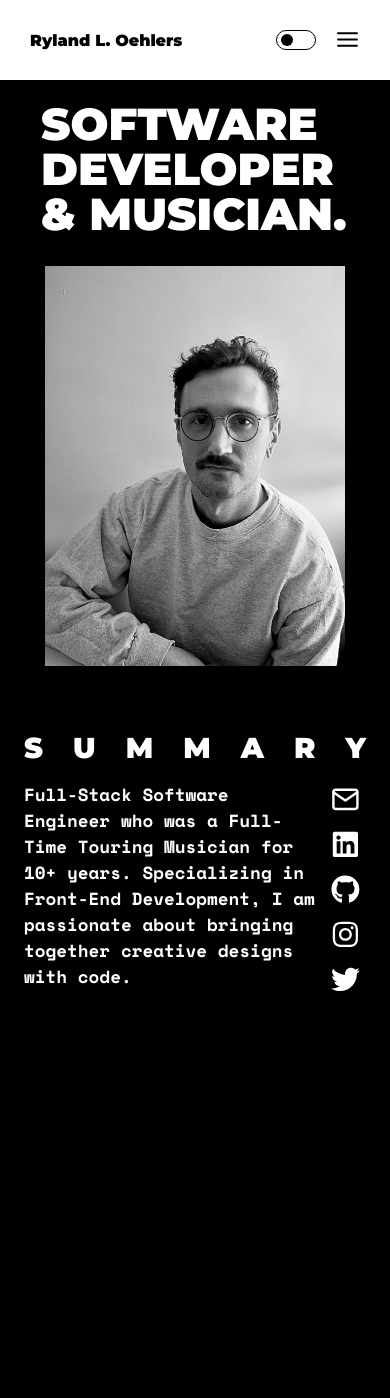
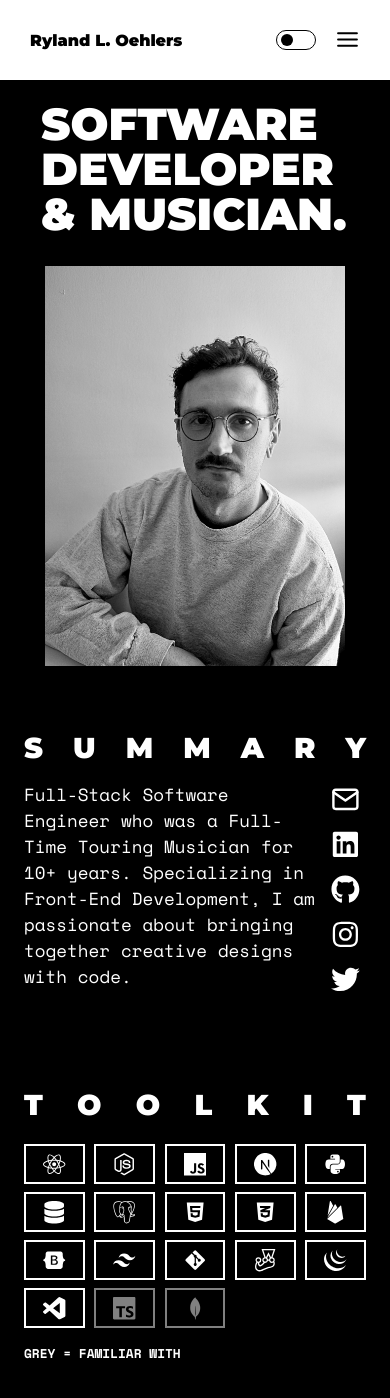
Before and after one commit to rylandinthesun/new-portfolio-site, a Next.js app: page / in a window 390 px wide. Shown: the top 1398 px of the page. Before the commit the page ends 1039 px from the top, so only its background shows below. Built offline with nearby package versions, Linux system fonts and the light colour scheme.

Commit message:
tookkit section added

```diff
--- a/pages/index.js
+++ b/pages/index.js
@@ -2,7 +2,32 @@ import Head from 'next/head';
 import Image from 'next/image';
 import selfPortrait from '../images/selfportrait.jpg';
 import { FiMail } from 'react-icons/fi';
-import { FaLinkedin, FaGithub, FaInstagram, FaTwitter } from 'react-icons/fa';
+import {
+	SiJavascript,
+	SiPostgresql,
+	SiFirebase,
+	SiVisualstudiocode,
+	SiNextDotJs,
+	SiJest,
+	SiJquery,
+	SiTailwindcss,
+	SiTypescript,
+	SiMongodb
+} from 'react-icons/si';
+import {
+	FaLinkedin,
+	FaGithub,
+	FaInstagram,
+	FaTwitter,
+	FaReact,
+	FaNodeJs,
+	FaPython,
+	FaDatabase,
+	FaHtml5,
+	FaCss3Alt,
+	FaBootstrap,
+	FaGitAlt
+} from 'react-icons/fa';
 import styles from '../styles/Home.module.css';
 
 export default function Home () {
@@ -27,7 +52,7 @@ export default function Home () {
 			</main>
 
 			<section className={styles.summary}>
-				<div>
+				<div className={styles.summaryTitle}>
 					<h2>S</h2>
 					<h2>U</h2>
 					<h2>M</h2>
@@ -36,7 +61,7 @@ export default function Home () {
 					<h2>R</h2>
 					<h2>Y</h2>
 				</div>
-				<div>
+				<div className={styles.content}>
 					<p>
 						Full-Stack Software Engineer who was a Full-Time Touring Musician for 10+ years. Specializing in
 						Front-End Development, I am passionate about bringing together creative designs with code.
@@ -64,6 +89,105 @@ export default function Home () {
 					</section>
 				</div>
 			</section>
+
+			<section className={styles.toolKit}>
+				<div className={styles.tools}>
+					<div className={styles.toolCard}>
+						<FaReact />
+						<span>React</span>
+					</div>
+					<div className={styles.toolCard}>
+						<FaNodeJs />
+						<span>Node/Express</span>
+					</div>
+					<div className={styles.toolCard}>
+						<SiJavascript />
+						<span>JavaScript</span>
+					</div>
+					<div className={styles.toolCard}>
+						<SiNextDotJs />
+						<span>Next</span>
+					</div>
+					<div className={styles.toolCard}>
+						<FaPython />
+						<span>Python</span>
+					</div>
+					<div className={styles.toolCard}>
+						<FaDatabase />
+						<span>SQL</span>
+					</div>
+					<div className={styles.toolCard}>
+						<SiPostgresql />
+						<span>PostgreSQL</span>
+					</div>
+					<div className={styles.toolCard}>
+						<FaHtml5 />
+						<span>HTML</span>
+					</div>
+					<div className={styles.toolCard}>
+						<FaCss3Alt />
+						<span>CSS</span>
+					</div>
+					<div className={styles.toolCard}>
+						<SiFirebase />
+						<span>Firebase</span>
+					</div>
+					<div className={styles.toolCard}>
+						<FaBootstrap />
+						<span>Bootstrap</span>
+					</div>
+					<div className={styles.toolCard}>
+						<SiTailwindcss />
+						<span>Tailwind</span>
+					</div>
+					<div className={styles.toolCard}>
+						<FaGitAlt />
+						<span>Git</span>
+					</div>
+					<div className={styles.toolCard}>
+						<SiJest />
+						<span>Jest</span>
+					</div>
+					<div className={styles.toolCard}>
+						<SiJquery />
+						<span>JQuery</span>
+					</div>
+					<div className={styles.toolCard}>
+						<SiVisualstudiocode />
+						<span>VS Code</span>
+					</div>
+					<div
+						className={[
+							styles.toolCard,
+							styles.familiarWith
+						].join(' ')}
+					>
+						<SiTypescript />
+						<span>TypeScript</span>
+					</div>
+					<div
+						className={[
+							styles.toolCard,
+							styles.familiarWith
+						].join(' ')}
+					>
+						<SiMongodb />
+						<span>MongoDB</span>
+					</div>
+				</div>
+
+				<div className={styles.toolkitTitle}>
+					<h2>T</h2>
+					<h2>O</h2>
+					<h2>O</h2>
+					<h2>L</h2>
+					<h2>K</h2>
+					<h2>I</h2>
+					<h2>T</h2>
+				</div>
+			</section>
+
+			<h6 className={styles.familiar}>GREY = FAMILIAR WITH</h6>
 		</div>
 	);
 }
--- a/styles/Home.module.css
+++ b/styles/Home.module.css
@@ -38,10 +38,15 @@
 	justify-content: space-between;
 }
 
-.summary div {
+.summaryTitle {
 	display: flex;
 	flex-direction: column;
-	justify-content: space-between;
+	align-items: center;
+}
+
+.content {
+	display: flex;
+	flex-direction: column;
 }
 
 .summary h2 {
@@ -54,7 +59,6 @@
 .summary p {
 	width: 36rem;
 	font-family: 'Space Mono', monospace;
-	font-weight: 700;
 	font-size: 1.4rem;
 	text-align: right;
 	margin-top: 0;
@@ -72,6 +76,71 @@
 
 .socials a:hover {
 	color: #949494;
+}
+
+.familiar {
+	padding: 0 3rem;
+	margin-top: 1rem;
+	font-family: 'Space Mono', monospace;
+	font-size: 1rem;
+}
+
+.familiarWith {
+	border-color: #808080;
+}
+
+.familiarWith svg {
+	color: #808080;
+}
+
+.familiarWith span {
+	color: #808080;
+}
+
+.toolKit {
+	display: flex;
+	justify-content: space-between;
+	width: 100%;
+	margin-top: 5rem;
+	padding: 0 3rem;
+}
+
+.toolkitTitle {
+	display: flex;
+	flex-direction: column;
+	align-items: center;
+}
+
+.toolKit h2 {
+	font-family: 'Montserrat', sans-serif;
+	font-size: 2.2rem;
+	font-weight: 900;
+	margin: 0;
+}
+
+.tools {
+	width: 75%;
+	display: grid;
+	grid-template-columns: repeat(auto-fit, minmax(160px, 1fr));
+	gap: 0.6rem;
+	row-gap: 0.5rem;
+	margin-right: 20px;
+	margin-top: 0.6rem;
+}
+
+.toolCard {
+	display: flex;
+	justify-content: center;
+	align-items: center;
+	border-width: 2px;
+	border-style: solid;
+	height: 40px;
+	font-family: 'Space Mono', monospace;
+	font-size: 1.1rem;
+}
+
+.toolCard span {
+	margin-left: 5px;
 }
 
 @media only screen and (max-width: 865px) {
@@ -100,6 +169,31 @@
 		width: 25rem;
 		padding-left: 10px;
 	}
+
+	.familiar {
+		padding: 0 1rem;
+		font-size: 0.9rem;
+	}
+
+	.toolKit {
+		padding: 0 1rem;
+	}
+
+	.toolKit h2 {
+		font-size: 1.8rem;
+	}
+
+	.tools {
+		grid-template-columns: repeat(auto-fit, minmax(75px, 1fr));
+	}
+
+	.toolCard {
+		font-size: 1.4rem;
+	}
+
+	.toolCard span {
+		display: none;
+	}
 }
 
 @media only screen and (max-width: 480px) {
@@ -113,9 +207,13 @@
 		flex-direction: column;
 	}
 
-	.summary div {
+	.summaryTitle {
 		flex-direction: row;
 		justify-content: space-between;
+	}
+
+	.content {
+		flex-direction: row;
 	}
 
 	.summary p {
@@ -123,6 +221,20 @@
 		padding-right: 6px;
 		padding-left: 0;
 		margin-top: 1rem;
+	}
+
+	.familiar {
+		font-size: 0.8rem;
+	}
+
+	.toolKit {
+		flex-direction: column-reverse;
+	}
+
+	.toolkitTitle {
+		display: flex;
+		flex-direction: row;
+		justify-content: space-between;
 	}
 
 	.socials {
@@ -133,4 +245,18 @@
 		margin-bottom: 0.4rem;
 		justify-content: space-between;
 	}
+
+	.tools {
+		grid-template-columns: repeat(auto-fit, minmax(60px, 1fr));
+		margin-right: 0;
+		margin-top: 1.4rem;
+		width: 100%;
+		justify-content: space-evenly;
+		align-content: space-evenly;
+		align-items: center;
+	}
+
+	.toolCard span {
+		display: none;
+	}
 }
--- a/styles/NavBar.module.css
+++ b/styles/NavBar.module.css
@@ -91,7 +91,7 @@
 	.navbar {
 		background-color: #fff;
 		color: #000;
-		border-bottom-width: 1px;
+		border-bottom-width: 2px;
 		border-bottom-style: solid;
 		position: fixed;
 	}
```
